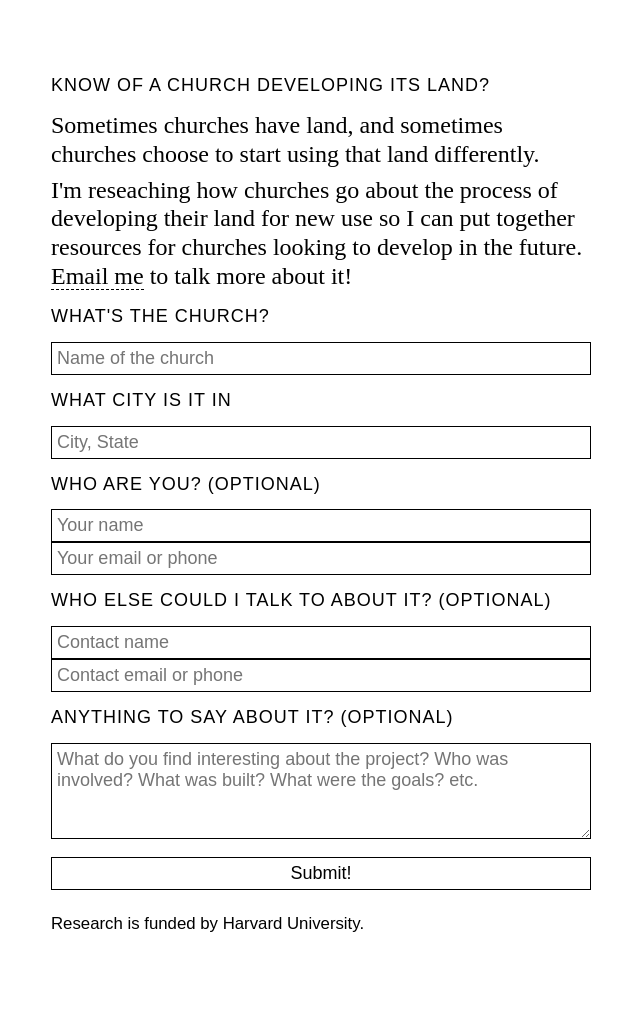
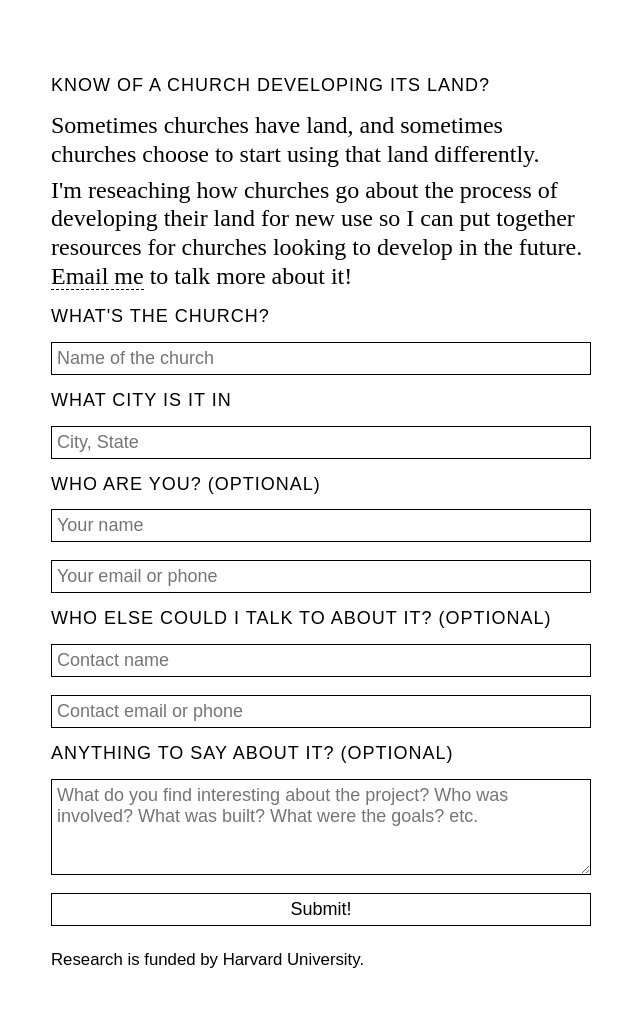
Before and after one commit to bennotkin/bennotkin.github.io, a Jekyll site: the page church-land.html, which Jekyll copies as it is, in a window 1280 px wide. Shown: the whole page, without its empty margins (319-959 px from the left). Built offline with Jekyll 4.4.1, drawn with Linux system fonts in a browser that asks for light colours; nearby versions of some CDN libraries; before the commit the page ends 987 px from its top, so only the background shows below that.

Commit message:
revert
quick fix had problems too

```diff
--- a/css/churchlandstyle.css
+++ b/css/churchlandstyle.css
@@ -1,5 +1,5 @@
 body {
-  font-size: 36;
+  font-size: 24;
   font-kerning: normal;
   padding: 3ch;
   margin: 0 auto;
@@ -49,16 +49,12 @@
   border: 1px solid black;
   font-family: sans-serif;
   padding: .5ch;
-  font-size: 18;
-  resize: none;
+  font-size: 18
 }
-
-textarea#church-description {resize: vertical;}
 
 /*input[name=church-contact-name], input[name=church-contact-contact] {width: 49.1%}*/
 
-textarea + textarea {margin-top: 1em}
-
+input + input {margin-top: 1em}
 
 button[type=submit] {
   background-color: white;
```
